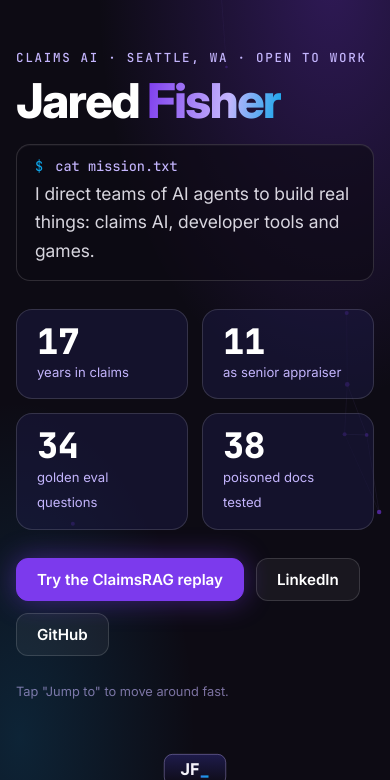
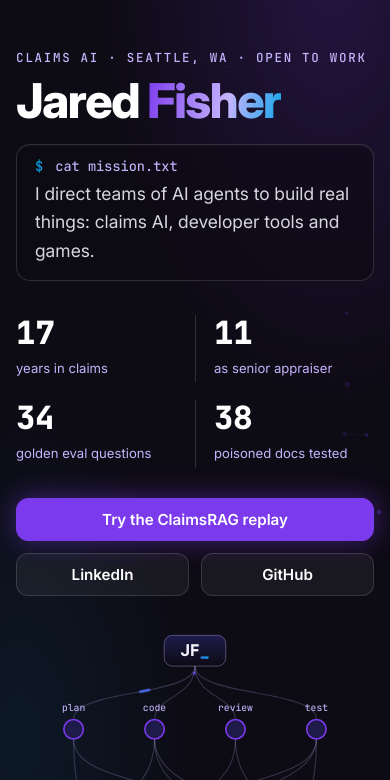
Before and after one commit to jf1shh/jf1shh.github.io, a plain HTML site: page index.html in a window 390 px wide. Shown: the part 64-844 px from the top of the page. Drawn offline with Linux system fonts and the light colour scheme.

Commit message:
Declutter layout after owner review ("crowded", "keep it nice and clean")
- Hero stats: plain row with thin dividers instead of four boxed cards
- Remove the hero hint line (the nav "Jump to" button already says it)
- Shorter diagram caption
- Skills: hairline list instead of 15 boxed cards
- Fainter background canvas and glows; more space between sections
- Phone: hero buttons sit in a tidy grid instead of wrapping

Checks run: Lighthouse mobile + desktop 100/100/100/100; screen-by-screen
screenshots at 1440 and 390; node --check app.js; privacy-scan (only the
intentional name in the logo label); html-probe 0 errors.

Co-Authored-By: Claude Opus 5.5 <noreply@anthropic.com>

```diff
--- a/app.js
+++ b/app.js
@@ -306,10 +306,6 @@
     if ((e.ctrlKey || e.metaKey) && e.key.toLowerCase() === 'k') { e.preventDefault(); pal.open ? pal.close() : openPal(); }
     else if (e.key === '/' && !typing && !document.querySelector('dialog[open]')) { e.preventDefault(); openPal(); }
   });
-  const hint = $('.hint');
-  if (hint) hint.textContent = matchMedia('(pointer: fine)').matches
-    ? 'Move your mouse. Click to drop a node. Press Ctrl K to jump anywhere.'
-    : 'Tap "Jump to" to move around fast.';
 
   /* ---------- easter egg ---------- */
   const code = ['ArrowUp','ArrowUp','ArrowDown','ArrowDown','ArrowLeft','ArrowRight','ArrowLeft','ArrowRight','b','a'];
--- a/index.html
+++ b/index.html
@@ -97,7 +97,7 @@
       <a href="#projects" class="node proj harness" aria-label="Agentic App Harness: developer tool. Go to projects"><rect x="26" y="270" width="108" height="46" rx="12"/><text x="80" y="290" class="pt">Harness</text><text x="80" y="307" class="ps">dev tools</text></a>
       <a href="#projects" class="node proj jc" aria-label="JUMP CUT: game. Go to projects"><rect x="286" y="270" width="108" height="46" rx="12"/><text x="340" y="290" class="pt">JUMP CUT</text><text x="340" y="307" class="ps">game</text></a>
     </svg>
-    <figcaption id="net-cap"><span class="c0">I direct the agents. They plan, code, review and test. Pick a project to trace the work.</span><span class="c-claims">ClaimsRAG: cited, refusal-first answers for auto claims adjusters.</span><span class="c-harness">Agentic App Harness: spec-first framework with six deployed demos.</span><span class="c-jc">JUMP CUT: a stunt-driving game built in five days with AI agents.</span></figcaption>
+    <figcaption id="net-cap"><span class="c0">Pick a project to trace the work.</span><span class="c-claims">ClaimsRAG: cited, refusal-first answers for auto claims adjusters.</span><span class="c-harness">Agentic App Harness: spec-first framework with six deployed demos.</span><span class="c-jc">JUMP CUT: a stunt-driving game built in five days with AI agents.</span></figcaption>
   </figure>
   </div>
   <div class="counters" role="list">
@@ -111,7 +111,6 @@
     <a class="btn" href="https://www.linkedin.com/in/jaredfisher-ai/" rel="noopener">LinkedIn</a>
     <a class="btn" href="https://github.com/jf1shh" rel="noopener">GitHub</a>
   </div>
-  <p class="hint" aria-hidden="true">Move your mouse. Click to drop a node.</p>
 </section>
 
 <section id="claimsrag" class="panel-section">
--- a/style.css
+++ b/style.css
@@ -11,9 +11,9 @@
 html{scroll-behavior:smooth;scroll-padding-top:70px}
 body{margin:0;background:var(--ink);color:rgba(244,242,250,.9);font:16px/1.6 var(--sans);overflow-x:hidden}
 body::before{content:"";position:fixed;inset:0;z-index:-2;
-  background:radial-gradient(60% 50% at 85% 5%,rgba(124,58,237,.30),transparent),
-             radial-gradient(45% 40% at 5% 95%,rgba(14,165,233,.16),transparent),var(--ink)}
-#net{position:fixed;inset:0;width:100%;height:100%;z-index:-1;opacity:.75;-webkit-mask-image:radial-gradient(ellipse 62% 58% at 50% 48%,transparent 35%,#000 92%);mask-image:radial-gradient(ellipse 62% 58% at 50% 48%,transparent 35%,#000 92%)}
+  background:radial-gradient(60% 50% at 85% 5%,rgba(124,58,237,.20),transparent),
+             radial-gradient(45% 40% at 5% 95%,rgba(14,165,233,.09),transparent),var(--ink)}
+#net{position:fixed;inset:0;width:100%;height:100%;z-index:-1;opacity:.4;-webkit-mask-image:radial-gradient(ellipse 62% 58% at 50% 48%,transparent 35%,#000 92%);mask-image:radial-gradient(ellipse 62% 58% at 50% 48%,transparent 35%,#000 92%)}
 a{color:var(--lav)}
 a:focus-visible,button:focus-visible,input:focus-visible{outline:2px solid var(--lav);outline-offset:3px;border-radius:6px}
 .skip{position:absolute;left:-999px;top:8px;background:var(--violet);color:#fff;padding:8px 12px;border-radius:8px;z-index:50}
@@ -36,9 +36,10 @@ h3{margin:0 0 8px;color:#fff;font-size:1.2rem}
 .grad{background-image:linear-gradient(100deg,#7C3AED,#C4B5FD 60%,#0EA5E9);-webkit-background-clip:text;background-clip:text;-webkit-text-fill-color:transparent;color:transparent;padding-bottom:.08em}
 .lede{font-size:clamp(1.1rem,2.4vw,1.45rem);max-width:760px;color:rgba(244,242,250,.88)}
 .lede strong{color:#fff}
-.counters{display:flex;flex-wrap:wrap;gap:14px;margin:28px 0}
-.counters div{background:var(--card);border:1px solid var(--line);border-radius:16px;padding:14px 20px;min-width:140px}
-.counters b{display:block;font:800 2.2rem/1 var(--mono);color:#fff}
+.counters{display:flex;flex-wrap:wrap;gap:18px 0;margin:34px 0 30px}
+.counters div{padding:2px 28px;border-left:1px solid var(--line)}
+.counters div:first-child{padding-left:0;border-left:0}
+.counters b{display:block;font:800 2rem/1 var(--mono);color:#fff;margin-bottom:6px}
 .counters span{font-size:.82rem;color:var(--lav)}
 .cta{display:flex;flex-wrap:wrap;gap:12px}
 .btn{display:inline-block;padding:11px 20px;border-radius:12px;border:1px solid var(--line);background:rgba(255,255,255,.05);color:#fff;text-decoration:none;font:600 .95rem var(--sans);cursor:pointer;transition:transform .15s,background .15s,box-shadow .15s}
@@ -46,10 +47,9 @@ h3{margin:0 0 8px;color:#fff;font-size:1.2rem}
 .btn.primary{background:var(--violet);border-color:var(--violet);box-shadow:0 0 28px rgba(124,58,237,.45)}
 .btn.primary:hover{background:#8b5cf6}
 .btn.small{padding:7px 14px;font-size:.85rem}
-.hint{margin-top:26px;font-size:.8rem;color:rgba(196,181,253,.6)}
 
-.panel-section{padding:84px 0 20px}
-.sec-head{max-width:760px;margin-bottom:28px}
+.panel-section{padding:120px 0 20px}
+.sec-head{max-width:760px;margin-bottom:36px}
 .sec-head p{color:rgba(244,242,250,.78)}
 .sec-head em{color:var(--lav);font-style:normal;border-bottom:1px dotted var(--lav)}
 
@@ -118,10 +118,10 @@ h3{margin:0 0 8px;color:#fff;font-size:1.2rem}
 .attack.safe #meter-fill{background:linear-gradient(90deg,var(--ok),var(--spark))}
 
 /* skills */
-.skill-grid{list-style:none;padding:0;margin:0;display:grid;grid-template-columns:repeat(auto-fill,minmax(250px,1fr));gap:12px}
-.skill-grid li{background:var(--card);border:1px solid var(--line);border-radius:14px;padding:14px 16px;transition:opacity .3s,transform .3s,border-color .2s}
-.skill-grid li:hover{border-color:var(--violet);transform:translateY(-3px)}
-.skill-grid li.dim{opacity:.18;transform:scale(.97)}
+.skill-grid{list-style:none;padding:0;margin:0;display:grid;grid-template-columns:repeat(auto-fill,minmax(250px,1fr));gap:0 32px}
+.skill-grid li{border-top:1px solid var(--line);padding:16px 0 18px;transition:opacity .3s,border-color .2s}
+.skill-grid li:hover{border-top-color:var(--violet)}
+.skill-grid li.dim{opacity:.18}
 .skill-grid b{color:#fff;display:block}
 .skill-grid span{font-size:.84rem;color:rgba(244,242,250,.72)}
 
@@ -266,7 +266,10 @@ kbd{font:600 .72rem var(--mono);background:rgba(124,58,237,.22);border:1px solid
 @media (max-width:560px){
   .js .nav nav{display:none}
   .pal-btn span{display:inline}
-  .counters div{min-width:0;flex:1 1 40%}
+  .counters div{flex:1 1 50%;padding:2px 0 2px 18px}
+  .counters div:nth-child(odd){padding-left:0;border-left:0}
+  .cta .btn{flex:1;text-align:center}
+  .cta .btn.primary{flex:1 1 100%}
 }
 @media (prefers-reduced-motion:reduce){
   .agent-net .p{display:none}
```
